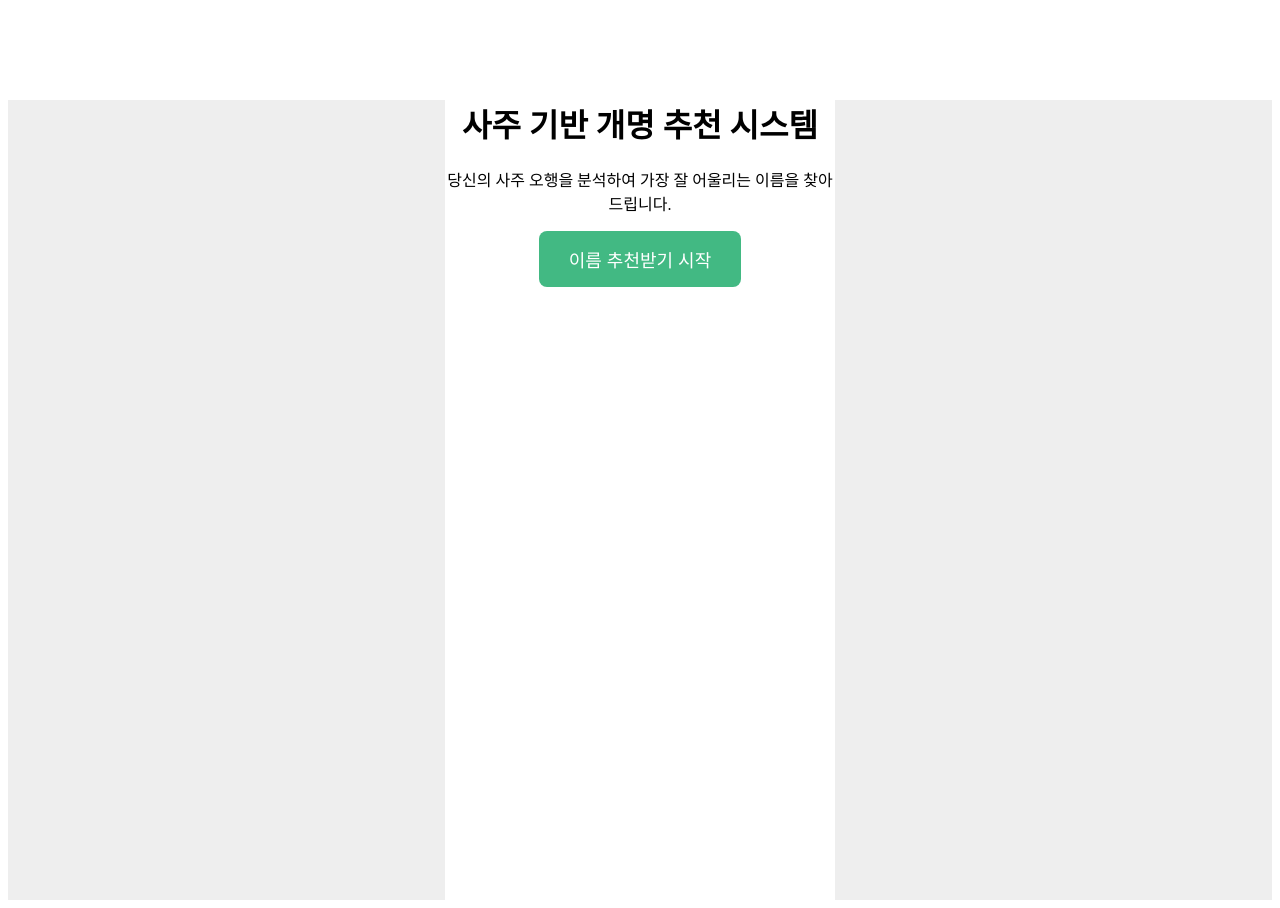
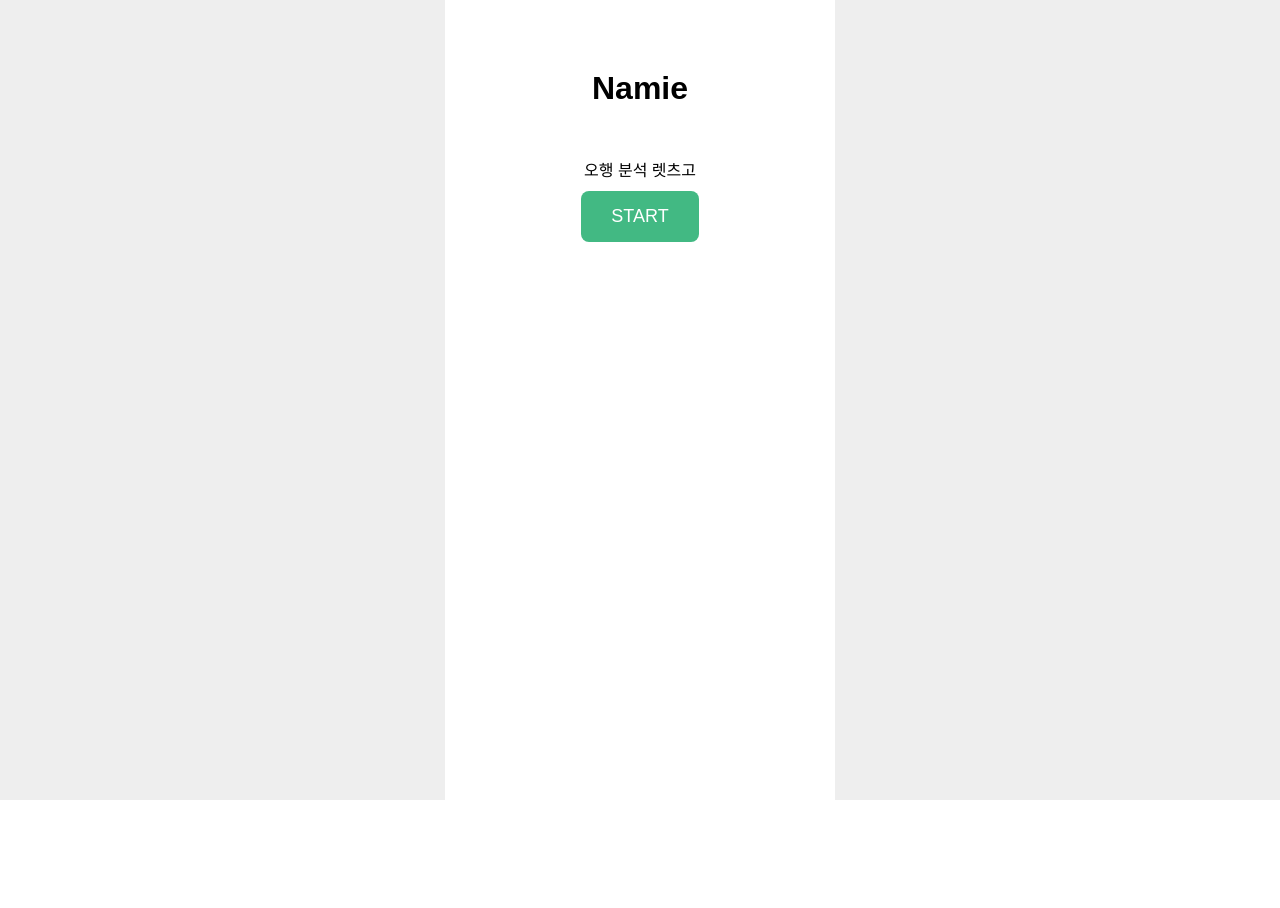
Before and after one commit to ll0zlk/Re-Name-frontend, a Vue app: page / in a window 1280 px wide. After the commit the page ends 800 px from the top, so only its background shows below. Built offline with nearby package versions, Linux system fonts and the light colour scheme.

Commit message:
refac/modify css

```diff
--- a/src/assets/main.css
+++ b/src/assets/main.css
@@ -1,17 +1,10 @@
 * {
     box-sizing: border-box;
     font-family: 'Apple SD Gothic Neo', sans-serif;
+    margin: 0;
+    padding: 0;
 }
 
 body {
     margin: 0;
 }
-
-button {
-    padding: 12px 16px;
-    border-radius: 8px;
-    border: none;
-    background: black;
-    color: white;
-    font-size: 16px;
-}
--- a/src/main.js
+++ b/src/main.js
@@ -2,5 +2,6 @@ import { createApp } from 'vue'
 import App from './App.vue'
 import router from './router'
 import store from './store'
+import './assets/main.css'
 
 createApp(App).use(store).use(router).mount('#app')
--- a/src/views/HomeView.vue
+++ b/src/views/HomeView.vue
@@ -1,12 +1,29 @@
 <template>
   <div class="container">
-    <h1>사주 기반 개명 추천 시스템</h1>
-    <p>당신의 사주 오행을 분석하여 가장 잘 어울리는 이름을 찾아드립니다.</p>
-    <button @click="$router.push('/input')">이름 추천받기 시작</button>
+    <h1>Namie</h1>
+    <p>오행 분석 렛츠고</p>
+    <button @click="$router.push('/input')">START</button>
   </div>
 </template>
 
 <style scoped>
-.container { text-align: center; margin-top: 100px; }
-button { padding: 15px 30px; font-size: 18px; cursor: pointer; background: #42b983; color: white; border: none; border-radius: 8px; }
+.container {
+  text-align: center;
+  padding: 20px;
+}
+
+h1 {
+  margin: 50px 0;
+}
+
+button {
+  margin: 10px;
+  padding: 15px 30px;
+  font-size: 18px;
+  cursor: pointer;
+  background: #42b983;
+  color: white;
+  border: none;
+  border-radius: 8px;
+}
 </style>
```
